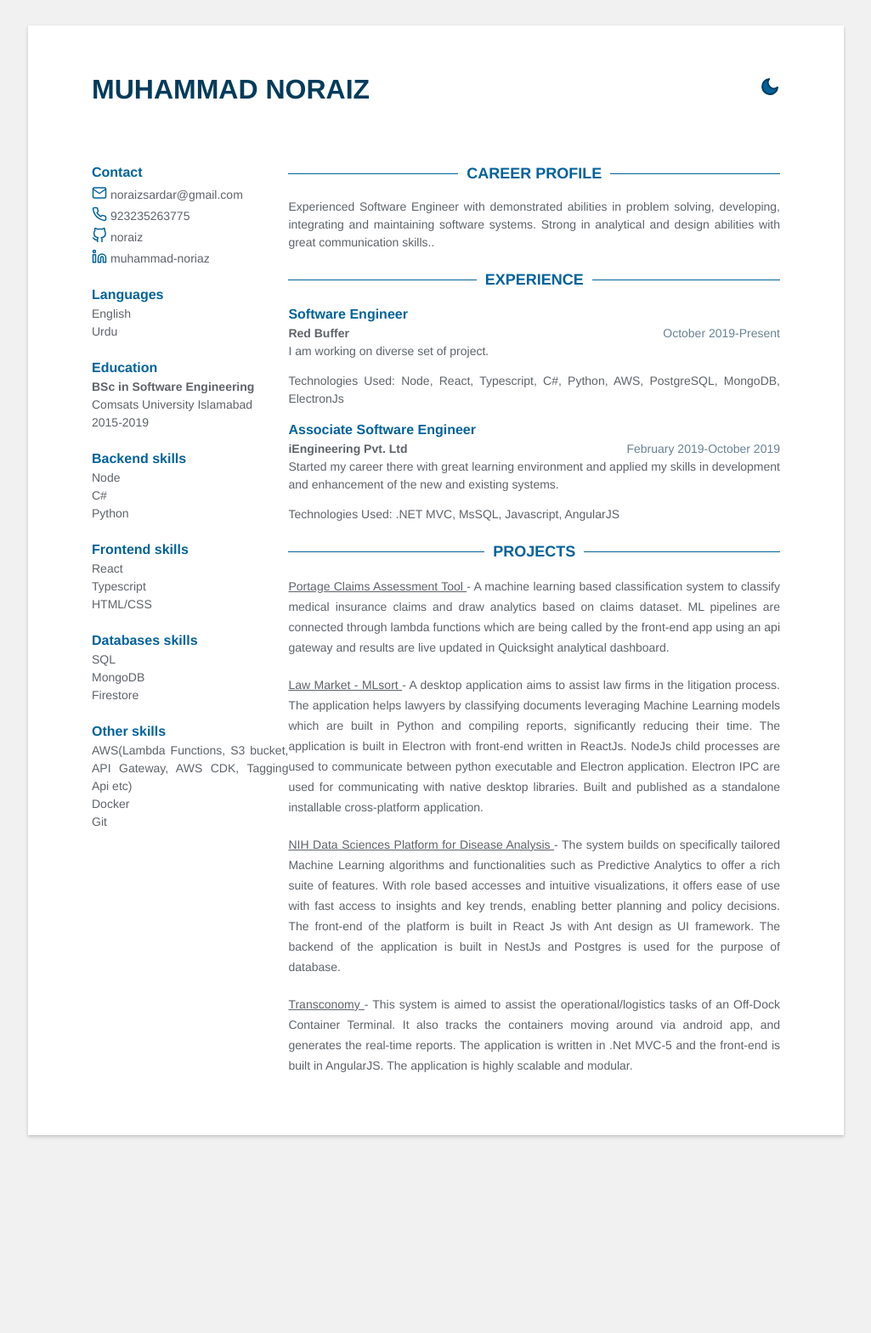
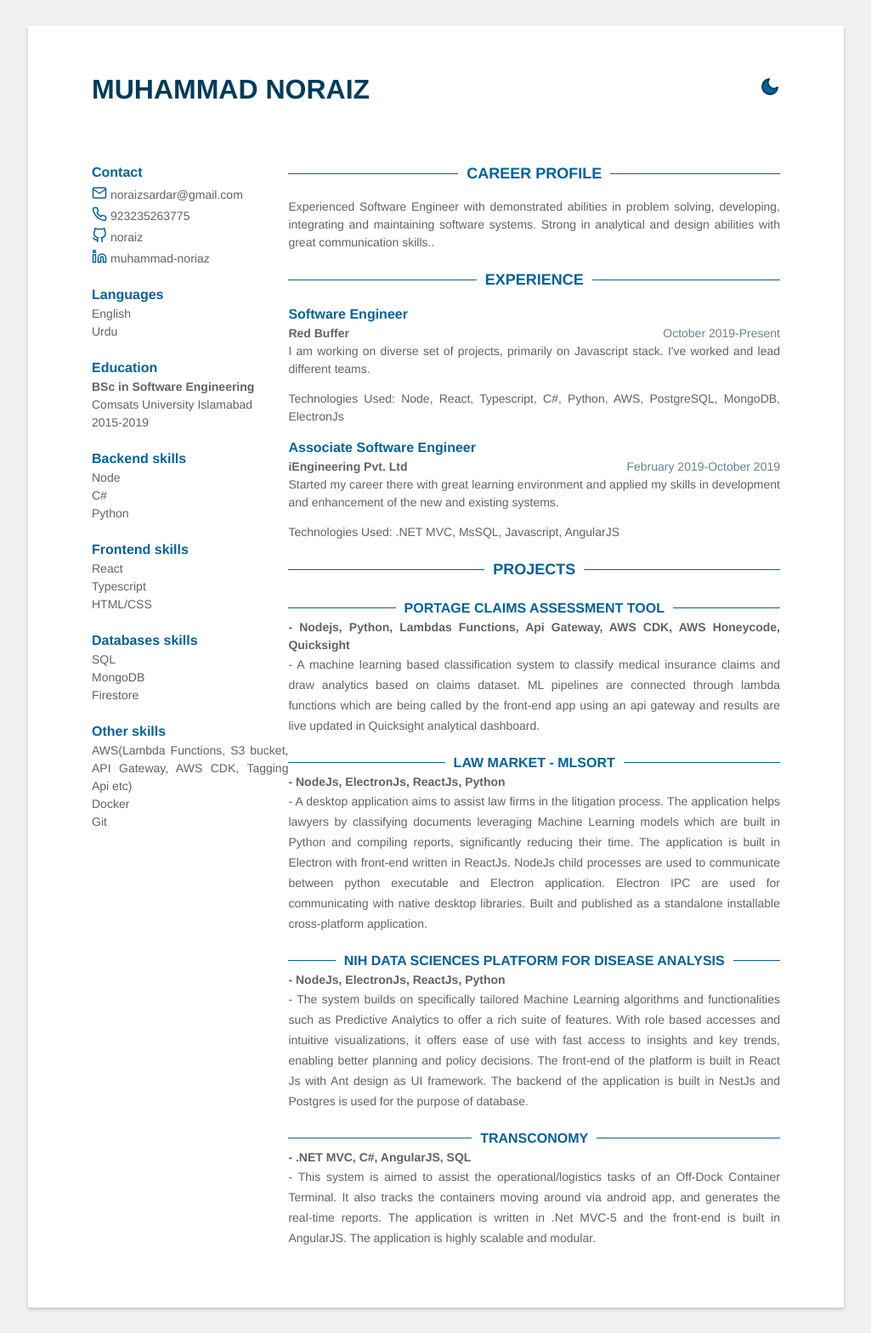
Before and after one commit to noraizsardar/who-am-i, a Jekyll site: the page built from index.html, in a window 1280 px wide. Shown: the whole page at 85% size, without its empty margins (127-1152 px from the left). Built offline with Jekyll 4.4.1, drawn with Linux system fonts in a browser that asks for light colours; before the commit the page ends 1366 px from its top, so only the background shows below that.

Commit message:
added formating

```diff
--- a/_data/data.yml
+++ b/_data/data.yml
@@ -56,7 +56,7 @@ experience:
     time: October 2019-Present
     company: Red Buffer
     details: |
-      I am working on diverse set of project.
+      I am working on diverse set of projects, primarily on Javascript stack. I've worked and lead different teams.
     technologies_used: |
       Node, React, Typescript, C#, Python, AWS, PostgreSQL, MongoDB, ElectronJs
 
--- a/_includes/projects.html
+++ b/_includes/projects.html
@@ -4,11 +4,10 @@
     <h2 class="title">Projects</h2>
     {% for p in projects %}
         <div class="project">
-            <span>
-                <a class="project-link" href="{{p.link}}">
-                    {{p.title}}
-                </a>
-            </span>
+            <div class="title">
+                {{p.title}}
+            </div>
+            <div class="tools">- {{p.tools}}</div>
             <span class="details">- {{p.details}}</span>
         </div>
     {% endfor %}
--- a/_sass/includes/projects.scss
+++ b/_sass/includes/projects.scss
@@ -4,11 +4,15 @@
     }
     .project {
         margin-bottom: 20px;
-        .project-link {
-            @include body-text;
+        .title {
+            @include sub-header;
         }
         .details {
             @include body-text;
         }
+        .tools {
+            @include body-text;
+            font-weight: bold;
+        }
     }
 }
```
